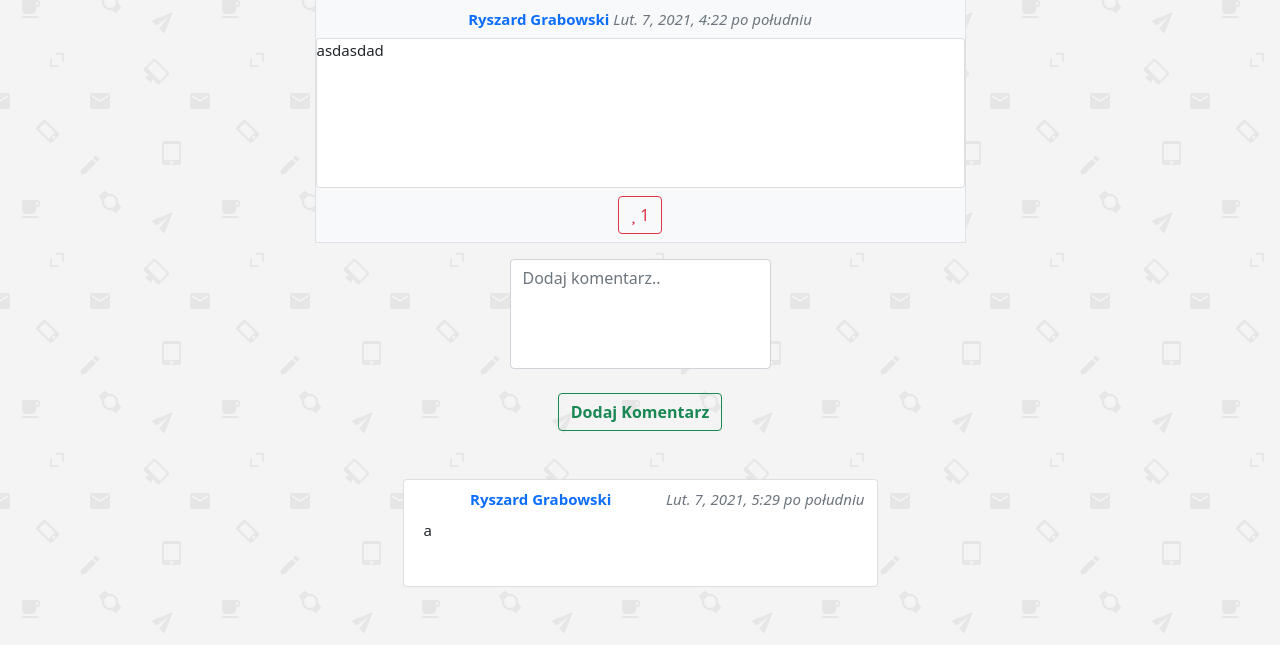
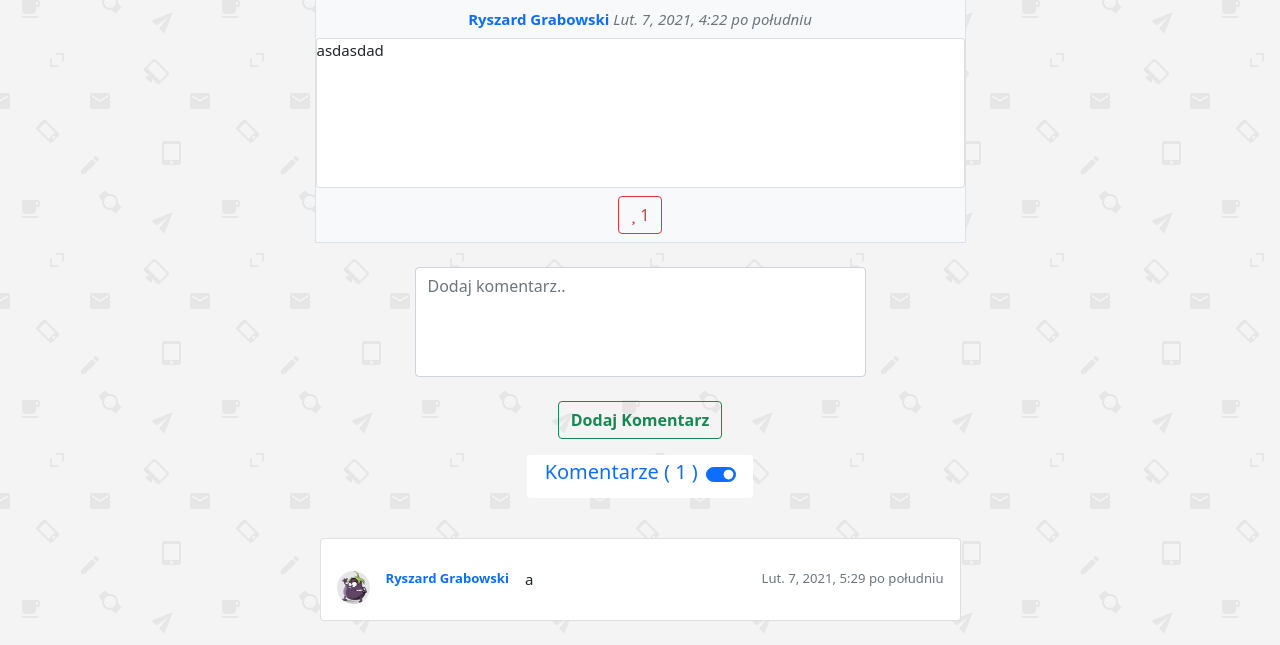
Before and after one commit to dominikCzarneckiQA/myBooK, a Django app: page /feed/post/81 in a window 1280 px wide. Shown: the part 157-802 px from the top of the page. Run offline with Django 3.2, Linux system fonts and the light colour scheme; a user stored in the database is signed in; data comes from the database, SQL or seed files in the repository; both versions use the stored data as it was after the commit; some libraries are stand-ins or nearby versions; some web fonts are replaced.

Commit message:
add collapse button comment edit comments edit detailPost.html

```diff
--- a/feed/templates/feed/detailPost.html
+++ b/feed/templates/feed/detailPost.html
@@ -8,22 +8,28 @@
         <div class="w-25 mt-3">
             <a href="{% url 'feed:followers-posts' %}" class="btn btn-outline-secondary mt-2 "> Powrót </a>
         </div>
-        <div class=" col-md-12  mt-3 mx-auto  ">
+        <div class=" col-md-12  mt-3  ">
 
             {% if post.postImages %}
-
-                <div class="card   col-md-4 float-end bg-white  overflow-auto " style=" height:250px;">
-
-                    <div class="  text-start card-body">
-                        <p class="   mt-4 ">
+                <div class="card row  float-end  col-md-4  bg-white   ">
+                    <div class="  text-start float-end ">
+                        <p class="  overflow-auto mt-4 " style="height: 357px">
                             {{ post.postContent }}
                         </p>
-
+                    </div>
+                    <form method="post" class=" ">
+                        {% csrf_token %}
+                        {{ form.as_p }}
+                        <div class="mb-2">
+                            <button class="btn btn-outline-success fw-bold mt-2">Dodaj Komentarz</button>
+                        </div>
+                    </form>
                 </div>
                 </div>
                 <div class="border-bottom   bg-light border col-md-8  ">
             {% else %}
                 <div class="border-bottom   bg-light border col-md-7  mx-auto">
+
             {% endif %}
 
 
@@ -64,7 +70,9 @@
                         <img src="{{ post.postImages.url }}" alt="img">
                     {% else %}
                         {{ post.postContent }}
+
                     {% endif %}
+
                 </div>
 
             </div>
@@ -94,65 +102,105 @@
             </div>
             </div>
     </div>
+    <div>
 
 
-        <div class=" row justify-content-center   mt-3 mb-5">
-            <div class=" col-md-3">
 
-                <form method="post">
+           {% if post.postImages %}
+               <div class=" row mb-4 mt-3 ">
+               {% else %}
+               <div class=" row mb-4 mt-4 ">
+            <form method="post" class=" mx-auto col-md-5">
                 {% csrf_token %}
                 {{ form.as_p }}
-                    <div class="">
+                <div class="mb-2">
                     <button class="btn btn-outline-success fw-bold mt-2">Dodaj Komentarz</button>
                 </div>
             </form>
+        {% endif %}
+            <div class=" h5 d-flex justify-content-center  mt-2 mb-3">
+                <div class="buttons ">
+                    <span class="badge bg-white d-flex flex-row align-items-center">
+                        <span class="link-primary mx-2">
+                            <h5>Komentarze (
+                                {% with allComments=comments.count %}
+                                    {{ allComments }}
+                                {% endwith %})
+                            </h5>
+                        </span>
+                        <div class="form-check form-switch">
+                            <label for="flexSwitchCheckChecked"></label><input class="form-check-input" type="checkbox"
+                                                                               id="flexSwitchCheckChecked" checked>
+                        </div>
 
+                    </span>
                 </div>
             </div>
+            <div class="container mt-3">
+                <div class="row d-flex justify-content-center">
 
-        <div class=" row mb-4">
                     {% for comment in comments %}
 
+                        <div class="col-md-7">
 
-                <div class="col-md-5 card mx-auto  ">
-                    <div class=" mt-2 link ">
-                        <a class=" text-decoration-none text-capitalize mx-3"
+                            <div class="card p-3 mt-2">
+                                <div class="d-flex justify-content-between align-items-center">
+                                    <div class="user-select-auto d-flex flex-row align-items-center">
+                                        <img alt="userProfileImg"
+                                             src="{{ user.profile.profileAvatar.url }}"
+                                             class="rounded-circle mt-3 mx-auto"
+                                             width="33px"
+                                             height="33px"/>
+
+
+                                        <small class="font-weight-bold text-primary">
+                                            <a
+                                                    class=" text-decoration-none text-capitalize mx-3"
                                                     href="{% url 'userProfile' comment.commentAuthor.profile.pk %}">
                                                 <strong class=" link-primary">
                                                     {{ comment.commentAuthor.get_full_name }}
                                                 </strong>
                                             </a>
+                                        </small>
+                                        {{ comment.commentContent }}
+                                    </div>
+                                    <small class="fw-light text-end  text-secondary"> {{ comment.commentDate }}</small>
+                                </div>
 
+                                <div class=" mx-5 text-start text-secondary">
                                     {% if request.user == post.postAuthor  and comment.commentAuthor %}
                                         <a href="{% url 'feed:delete-comment' post.pk comment.pk %}">
-                                <i class="fas fa-trash-alt h6 text-dark "></i>
+                                            <p class="link-danger ">delete</p>
                                         </a>
                                     {% else %}
                                         {% if request.user == post.postAuthor %}
                                             <a href="{% url 'feed:delete-comment' post.pk comment.pk %}">
-                                    <i class="fas fa-trash-alt h6 text-dark "></i>
+                                                <p class="link-danger ">delete</p>
                                             </a>
                                         {% endif %}
                                         {% if request.user == comment.commentAuthor %}
                                             <a href="{% url 'feed:delete-comment' post.pk comment.pk %}">
-                                    <i class="fas fa-trash-alt h6 text-dark "></i>
+                                                <small class=" link-danger >  px-3">delete </small>
                                             </a>
                                         {% endif %}
                                     {% endif %}
-                        <em class="text-start text-secondary fw-light float-end ">  {{ comment.commentDate }}</em>
+
                                 </div>
 
 
-                    <div class="card-body p-2 text-start" style="min-height: 75px ;max-height : 200px">
+                            </div>
 
-                            <p class="  ">{{ comment.commentContent }}</p>
+                        </div>
+
+                    {% endfor %}
 
 
                 </div>
             </div>
 
-            {% endfor %}
+        </div>
     </div>
 
-    </div>
+
+
 {% endblock %}
--- /dev/null
+++ b/konto/static/js/collapse.js
@@ -0,0 +1,4 @@
+var collapseElementList = [].slice.call(document.querySelectorAll('.collapse'))
+var collapseList = collapseElementList.map(function (collapseEl) {
+    return new bootstrap.Collapse(collapseEl)
+})
```
Also changed, not shown: db.sqlite3, media/images/2021/02/18/img05.JPG (added), media/images/2021/02/18/img07.JPG (added). Lines whose indentation alone changed are shown as unchanged.
